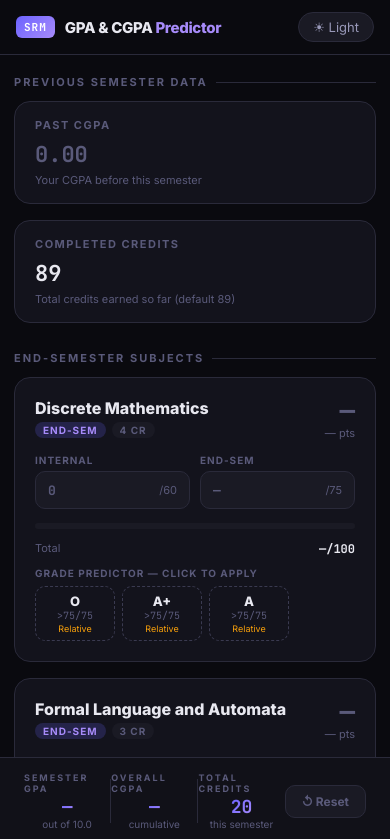
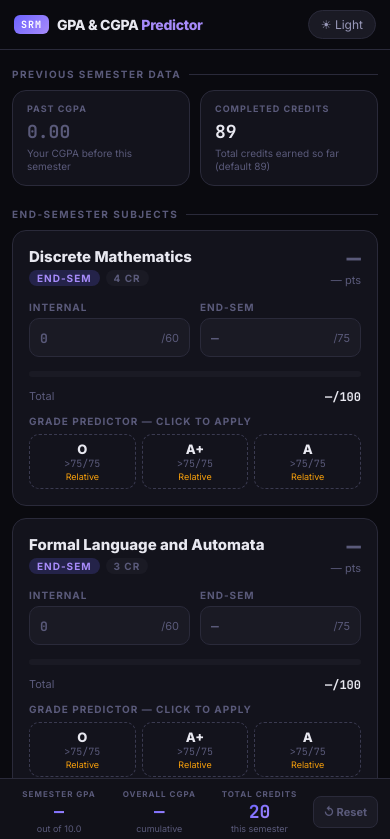
Before and after one commit to KrishnaKaranwal21/Small-WebPages, a plain HTML site: page GPA Sem 5/index.html in a window 390 px wide. Shown: the top 839 px of the page. Drawn offline with Linux system fonts and the light colour scheme.

Commit message:
Improve layout and responsiveness in index.html
Updated viewport meta tag and adjusted layout styles for better responsiveness. Modified grid settings for CGPA rows and subjects grid to enhance layout on various screen sizes.

```diff
--- a/GPA Sem 5/index.html
+++ b/GPA Sem 5/index.html
@@ -2,7 +2,7 @@
 <html lang="en" data-theme="dark">
 <head>
 <meta charset="UTF-8">
-<meta name="viewport" content="width=device-width, initial-scale=1.0">
+<meta name="viewport" content="width=device-width, initial-scale=1.0, viewport-fit=cover">
 <title>SRM GPA Predictor</title>
 <link href="https://fonts.googleapis.com/css2?family=Inter:wght@400;500;600;700;800&family=JetBrains+Mono:wght@400;500;700&display=swap" rel="stylesheet">
 <style>
@@ -85,7 +85,8 @@
   }
   .theme-toggle:hover { border-color: var(--accent); color: var(--text); }
 
-  .main { max-width: 1100px; margin: 0 auto; padding: 28px 20px 0; }
+  /* CHANGED: full width, no side gaps */
+  .main { max-width: none; margin: 0 auto; padding: 28px 24px 0; }
 
   .section-title {
     font-size: 11px; font-weight: 700; letter-spacing: 2px; text-transform: uppercase;
@@ -95,7 +96,9 @@
   .section-title::after { content: ''; flex: 1; height: 1px; background: var(--border); }
 
   .cgpa-row {
-    display: grid; grid-template-columns: 1fr 1fr; gap: 16px;
+    display: grid; grid-template-columns: repeat(2, minmax(0, 460px));
+    justify-content: start;
+    gap: 16px;
     margin-bottom: 28px;
   }
   .input-group {
@@ -141,9 +144,11 @@
   }
   .toggle-switch input:checked ~ .toggle-thumb { transform: translateX(22px); }
 
+  /* CHANGED: auto-fit so cards stretch to fill the row and wrap when narrow */
   .subjects-grid {
     display: grid;
-    grid-template-columns: repeat(auto-fill, minmax(320px, 1fr));
+    grid-template-columns: repeat(auto-fill, minmax(300px, 460px));
+    justify-content: start;
     gap: 16px; margin-bottom: 28px;
   }
 
@@ -259,8 +264,9 @@
     backdrop-filter: blur(16px);
     display: flex; align-items: center; justify-content: center;
   }
+  /* CHANGED: full width dashboard */
   .dash-inner {
-    max-width: 1100px; width: 100%;
+    max-width: none; width: 100%;
     display: flex; align-items: center;
     justify-content: space-between;
   }
@@ -291,13 +297,72 @@
   }
   .dash-reset:hover { border-color: var(--red); color: var(--red); }
 
+  /* ---------- TABLET ---------- */
+  @media (max-width: 900px) {
+    .main { padding: 22px 18px 0; }
+    .subjects-grid { grid-template-columns: repeat(auto-fill, minmax(280px, 460px)); }
+  }
+
+  /* ---------- MOBILE ---------- */
   @media (max-width: 600px) {
+    body { padding-bottom: calc(110px + env(safe-area-inset-bottom)); }
+
+    /* Header */
+    header { padding: 10px 14px; padding-top: calc(10px + env(safe-area-inset-top)); }
+    .logo { gap: 8px; }
+    .logo-badge { font-size: 10px; padding: 3px 7px; }
+    .logo-title { font-size: 14px; }
+    .theme-toggle { padding: 6px 12px; font-size: 12px; }
+
+    .main { padding: 18px 12px 0; }
+    .section-title { font-size: 10px; letter-spacing: 1.5px; margin-bottom: 10px; }
+
+    /* Past CGPA row: two compact cards side by side */
+    .cgpa-row { grid-template-columns: 1fr 1fr; gap: 10px; margin-bottom: 22px; }
+    .input-group { padding: 12px 14px; border-radius: 14px; }
+    .input-label { font-size: 9px; letter-spacing: 1px; margin-bottom: 6px; }
+    .input-group input { font-size: 18px; }
+    .input-hint { font-size: 10px; line-height: 1.3; }
+
+    /* Cards: always one per row */
+    .subjects-grid { grid-template-columns: 1fr; gap: 12px; margin-bottom: 22px; }
+    .subject-card { padding: 16px; border-radius: 14px; }
+    .card-title { font-size: 15px; }
+    .grade-letter { font-size: 24px; }
+    .subject-card.fail::before { top: 8px; right: 10px; font-size: 9px; }
+
+    /* 16px inputs stop iOS Safari from zooming on focus */
+    .mini-input-inner input { font-size: 16px; }
+    .mini-input-inner { padding: 8px 10px; }
+
+    /* Predictor pills share the row evenly */
+    .predictor-pills { gap: 6px; }
+    .pred-pill { flex: 1 1 0; min-width: 0; padding: 6px 4px; }
+
+    /* Quick grade chips wrap and are easier to tap */
+    .grade-row { flex-wrap: wrap; gap: 6px; }
+    .grade-chip { padding: 7px 12px; font-size: 12px; }
+
+    /* Bottom dashboard */
+    .sticky-dash { padding: 10px 12px; padding-bottom: calc(10px + env(safe-area-inset-bottom)); }
+    .dash-inner { gap: 6px; }
+    .dash-divider { display: none; }
+    .dash-label { font-size: 8px; letter-spacing: 1px; }
+    .dash-value { font-size: 18px; }
+    .dash-sub { font-size: 9px; }
+    .dash-reset { padding: 8px 10px; font-size: 11px; border-radius: 8px; }
+  }
+
+  /* ---------- SMALL PHONES ---------- */
+  @media (max-width: 360px) {
     .cgpa-row { grid-template-columns: 1fr; }
-    .subjects-grid { grid-template-columns: 1fr; }
-    .dash-value { font-size: 18px; }
-    .logo-title { font-size: 15px; }
-    header { padding: 12px 16px; }
-    .main { padding: 20px 14px 0; }
+    .logo-title { font-size: 13px; }
+    .dash-value { font-size: 16px; }
+  }
+
+  /* Touch devices: no sticky hover colors */
+  @media (hover: none) {
+    .subject-card:hover { border-color: var(--border); background: var(--card-bg); }
   }
 
   .subject-card { animation: fadeUp 0.3s ease both; }
```
